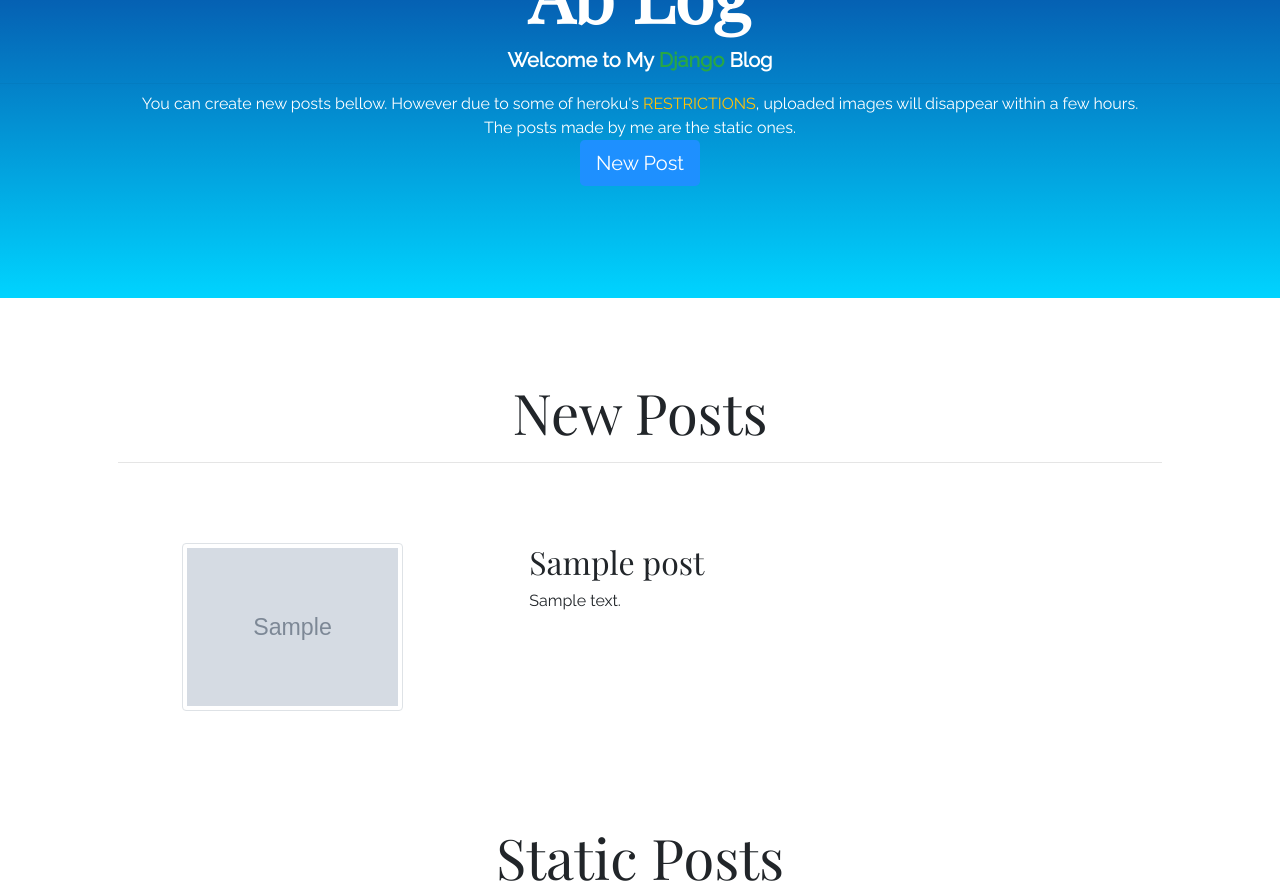
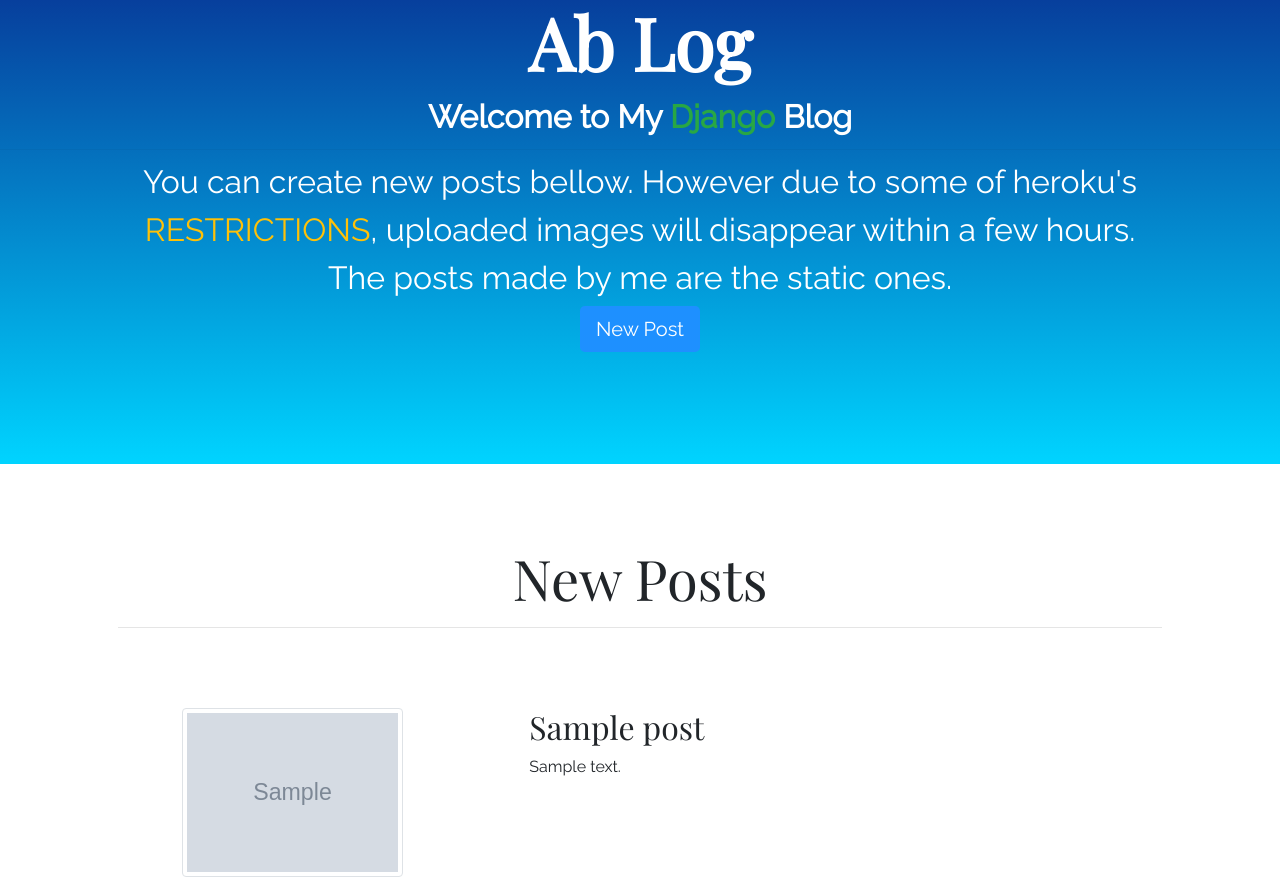
Before and after one commit to SandyAbdullahi/django-blog, a Django app: template templates/pages/home.html in a window 1280 px wide. Shown: the part 509-1402 px from the top of the page. Run offline with Django 3.2, Linux system fonts and the light colour scheme; tables that the repository leaves empty hold one stand-in row (values such as "Sample post"); the template is opened without the code that fills it: values that come from a table or form of the project are taken from there, most other values are stand-ins (such as "Sample title", 1, 10 or a date in 2020); grey boxes marked "Sample" are stand-in pictures; parts of the project's set-up code (start-up, migrations or seed data) failed here and were passed over; some libraries are stand-ins or nearby versions.

Commit message:
fix responsive issues on homepage

```diff
--- a/static/css/styles.css
+++ b/static/css/styles.css
@@ -153,4 +153,16 @@ footer .bg-dark {
     .jumbotron {
         padding-top: 10rem;
     }
+    .jumbotron p {
+        font-size: 1.2rem;
+    }
 }
+
+@media (min-width: 992px) {
+    .jumbotron {
+        padding-top: 13rem;
+    }
+    .jumbotron p {
+        font-size: 2rem;
+    }
+}
```
